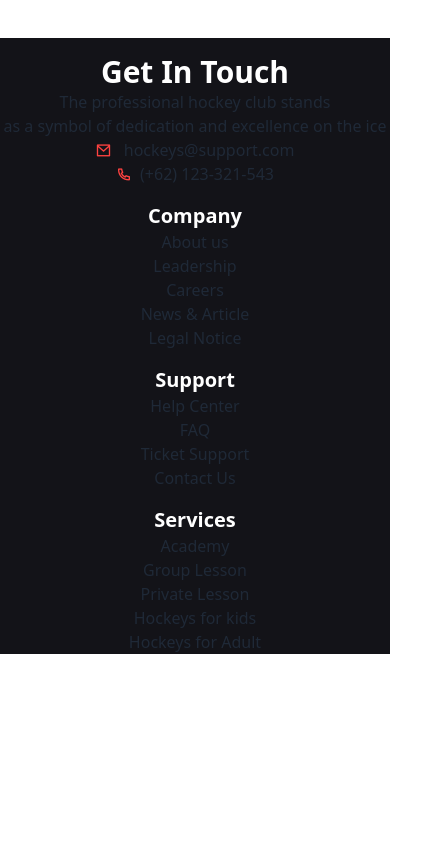
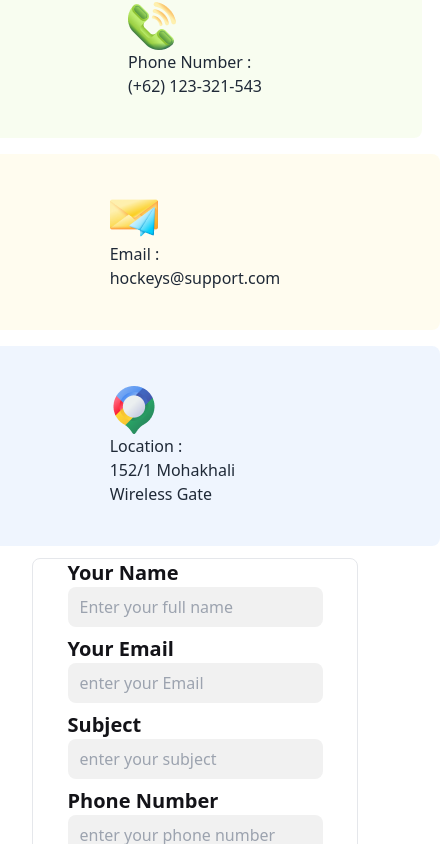
Before and after one commit to Dipak192/PH-Assignmenthocky3, a plain HTML site: page index.html in a window 390 px wide. Shown: the part 6639-7483 px from the top of the page, 440 px wide, since content can reach past the window. Before the commit the page ends 7293 px from the top, so only its background shows below. Drawn offline with nearby package versions, Linux system fonts and the light colour scheme.

Commit message:
input type section done with responsiveness

```diff
--- a/index.html
+++ b/index.html
@@ -652,7 +652,7 @@
     </main>
     <!-- Get in Touch section -->
 
-<div class="container mx-auto mt-5">
+<div class="container mx-auto mt-8">
   <div
   class="mt-10 border-t border-b border-dashed border-gray-300 space-y-2"
 >
@@ -671,18 +671,63 @@
 
 </div>
 <!-- table input section -->
+<section class="container mx-auto mt-8 ">
+  <div class="flex justify-between items-center gap-3 flex-col sm:flex-row ">
+    <div class="flex-1">
+      <div class="flex flex-col justify-center items-center gap-2   rounded-lg">
+
+      <div class="bg-[#BCED6D1A] rounded-lg flex flex-col  items-start py-10 px-40 mt-2">  <div><img src="./Images/call.png" alt=""></div>
+      <p>Phone Number :</p>
+      <p>(+62) 123-321-543</p>
+    </div>
+
+        <div class="bg-[#FDDD5F1A] rounded-lg flex flex-col  items-start py-10 px-40 mt-2">
+          <div><img src="./Images/messeges.png" alt=""></div>
+        <p>Email :</p>
+        <p>hockeys@support.com </p>
+      </div>
+
+        <div class="bg-[#629CF31A] rounded-lg flex flex-col items-start py-10 px-40 mt-2">
+          <div><img src="./Images/location.png" alt=""></div>
+        <p>Location :</p>
+        <p>152/1 Mohakhali Wireless Gate</p>
+      </div>
+
+      </div>
+
+    </div>
+    <div class="flex-1 border rounded-lg">
+      <div class="grid lg:grid-cols-2 lg:grid-rows-2  gap-2 items-center justify-center">
+        <div><label for="" class="text-[#131318] text-xl font-manrope font-bold ">Your Name</label> <br>
+          <input type="text" name="" id="" placeholder="Enter your full name" class=" border-0 rounded-lg bg-[#f1f1f1]"></div>
+
+       <div> <label for="" class="text-[#131318] text-xl font-manrope font-bold">Your Email</label> <br>
+        <input type="email" name="" id="" placeholder="enter your Email" class=" border-0 rounded-lg bg-[#f1f1f1]"></div>
+
+       <div> <label for="" class="text-[#131318] text-xl font-manrope font-bold">Subject</label> <br>
+        <input type="text" name="" id="" placeholder="enter your subject" class=" border-0 rounded-lg bg-[#f1f1f1]"></div>
+
+       <div> <label for="" class="text-[#131318] text-xl font-manrope font-bold">Phone Number</label> <br>
+        <input type="text" name="" id="" placeholder="enter your phone number" class=" border-0 rounded-lg bg-[#f1f1f1]"></div>
+      </div>
 
 
+        <label for="" class="m-4 text-[#131318] text-xl font-manrope font-bold ">Message</label> <br>
+        <textarea name="" id="" cols="30" rows="10" placeholder="Write your message" class=" border-0 rounded-lg bg-[#f1f1f1] m-4 "></textarea>
 
 
+     <div> <p class="bg-red-500 rounded-lg text-center text-white font-manrope font-bold text-xl py-2 m-4">Send Message</p>
+    </div>
 
 
+    </div>
+  </div>
 
-
+</section>
 
 
 <!-- social media logo section -->
-<div class="container mx-auto mt-5 bg-[rgba(19, 19, 24, 0.03)]">
+<div class="container mx-auto mt-10 bg-[#f1f1f1] rounded-lg">
   <div >
     <p class="text-center text-[#131318] text-2xl font-manrope font-extrabold space-y-2">Social Media</p>
   </div>
```
Also changed, not shown: Images/call.png (renamed from Images/Group 1171275317.png), Images/location.png (renamed from Images/Group 1171275321.png), Images/messeges.png (renamed from Images/Group 1171275318.png).
